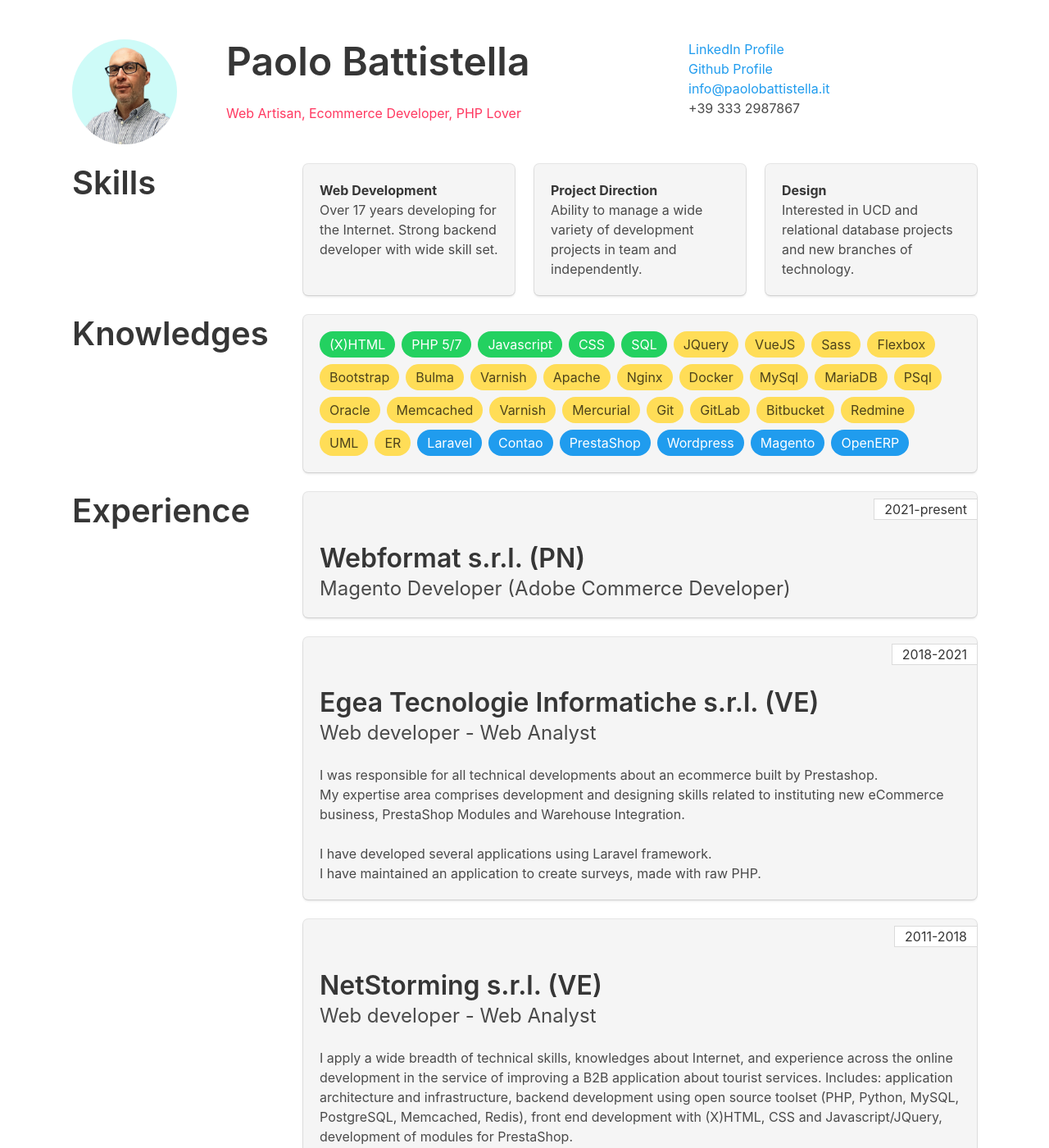
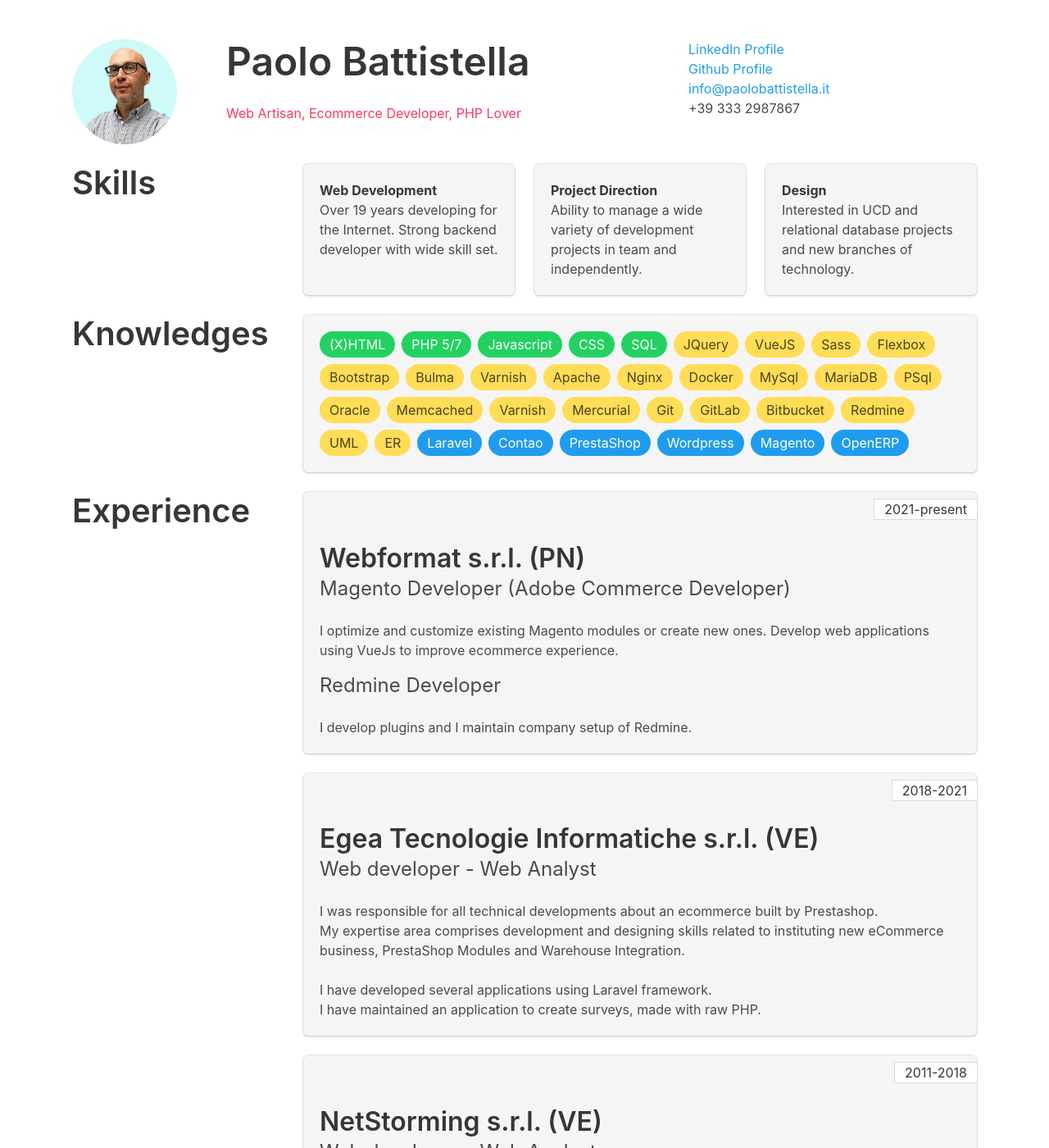
Before and after one commit to paolobattistella/paolobattistella_it, a Jekyll site: the page built from index.html, in a window 1280 px wide and 1400 px high. Shown: the whole window at 82% size. Built offline with Jekyll 4.4.1, drawn with Linux system fonts in a browser that asks for light colours; comment, search, counter and statistics services are not loaded.

Commit message:
UPDATE experience into company WF

```diff
--- a/index.html
+++ b/index.html
@@ -15,7 +15,7 @@ title: PaoloBattistella.it | Web Artisan
             <div class="tile is-ancestor">
                 <div class="tile is-parent">
                     <p class="tile is-child box"><strong>Web Development</strong><br/>
-                        Over 17 years developing for the Internet. Strong backend developer with wide skill set.</p>
+                        Over 19 years developing for the Internet. Strong backend developer with wide skill set.</p>
                 </div>
                 <div class="tile is-parent">
                     <p class="tile is-child box"><strong>Project Direction</strong><br/>
@@ -89,6 +89,9 @@ title: PaoloBattistella.it | Web Artisan
                 <div class="ribbon is-rounded">2021-present</div>
                 <h3 class="title is-3">Webformat s.r.l. (PN)</h3>
                 <div class="subtitle is-4">Magento Developer (Adobe Commerce Developer)</div>
+                <p>I optimize and customize existing Magento modules or create new ones. Develop web applications using VueJs to improve ecommerce experience.</p>
+                <div class="subtitle is-4">Redmine Developer</div>
+                <p>I develop plugins and I maintain company setup of Redmine.</p>
             </div>
 
             <div class="box has-ribbon">
```
